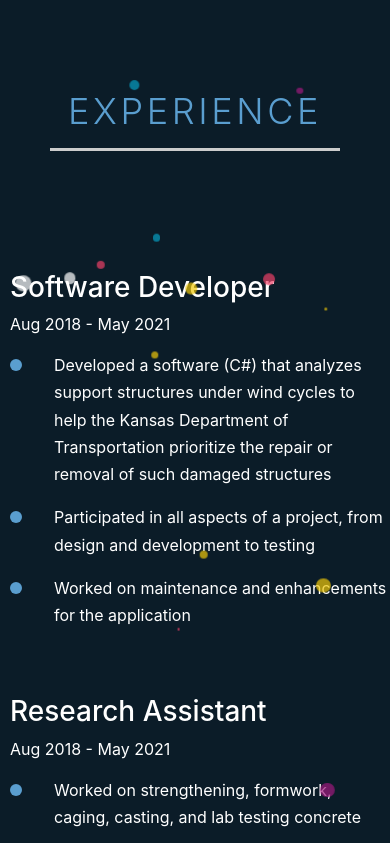
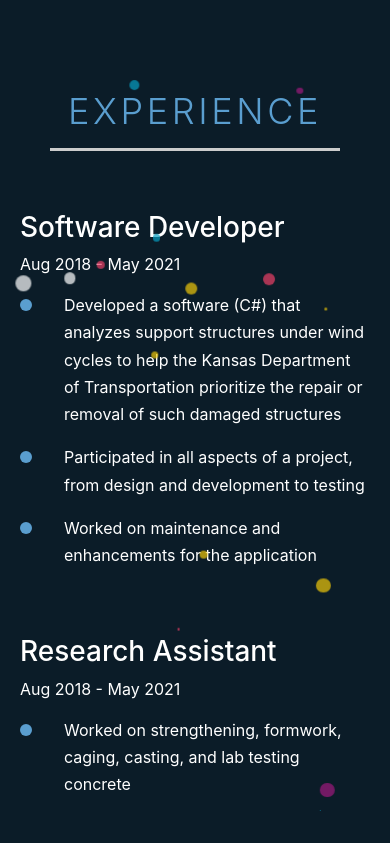
Before and after one commit to AbdulkareemAlkhiary/AbdulkareemAlkhiary.github.io, a plain HTML site: page index.html in a window 390 px wide. Shown: the part 2327-3170 px from the top of the page. Drawn offline with Linux system fonts and the light colour scheme; animation ran at ten frames a second.

Commit message:
Fixed padding phone screen on "Experience" section

```diff
--- a/css/site.css
+++ b/css/site.css
@@ -1,7 +1,7 @@
 /* Please see documentation at https://docs.microsoft.com/aspnet/core/client-side/bundling-and-minification
 for details on configuring this project to bundle and minify static web assets. */
 
-#site-header{
+#site-header {
     position: fixed;
     top: 0;
     min-height: 79px;
@@ -430,7 +430,8 @@ input[type=text], select, textarea {
 @media (max-width: 992px) {
     .content {
         padding-top: 60px;
-        padding-left: 10px;
+        padding-left: 20px;
+        padding-right: 20px;
     }
 }
 
@@ -467,7 +468,7 @@ input[type=text], select, textarea {
     }
 }
 
-/*==================================== CONTENT IN WORK SECTION ======================================= */
+/*==================================== CONTENT IN PROJECTS SECTION ======================================= */
 
 .image-container {
     position: relative;
--- a/index.html
+++ b/index.html
@@ -191,7 +191,7 @@
                 Experience<div class="centered line"></div>
             </h2>
             <div class="row">
-                <div class="content">
+                <div class="content" style="margin-top: -60px;">
                     <h3 style="color: #fff;">Software Developer</h3>
                     <p style="color: #fff;">Aug 2018 - May 2021</p>
                     <ul>
```
